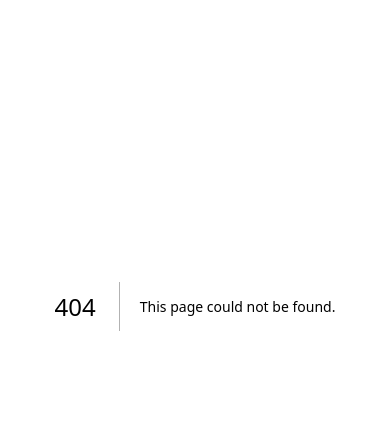
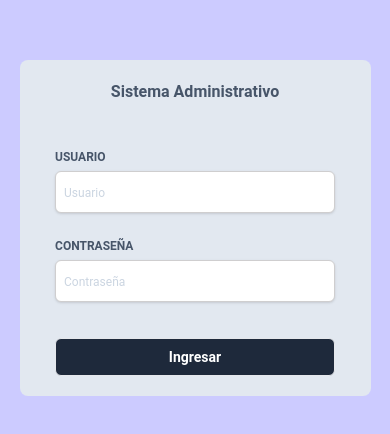
Before and after one commit to Azazek6/app-maky-shop, a Next.js app: page /admin in a window 390 px wide. Before the commit this address had no page. Shown: the part 116-550 px from the top of the page. Built offline with nearby package versions, Linux system fonts and the light colour scheme; a small style sheet from the web is missing.

Commit message:
responsive login administrativo

```diff
--- a/src/components/Admin/Navegation/SideBarContent.js
+++ b/src/components/Admin/Navegation/SideBarContent.js
@@ -104,7 +104,7 @@ const SideBarContent = ({ children }) => {
             />
             <p className="text-xs text-[#606879]">ADMINISTRADOR</p>
             <Link
-              href="/"
+              href="/admin"
               className="text-sm text-[#FF5151] hover:opacity-70 hover:text-[#606879] transition-all duration-300 ease-in-out"
             >
               Cerrar sesi&oacute;n
--- a/src/pages/admin/signin.js
+++ b/src/pages/admin/index.js
@@ -16,9 +16,11 @@ const SignIn = () => {
         <title>Iniciar Sesion | Administracion</title>
       </Head>
       <div className="bg-[#cccbff] fixed top-0 left-0 w-full h-screen z-50">
-        <div className="mt-44 w-[25%] m-auto flex bg-[#e2e8f0] rounded-lg">
+        <div
+          className={`mt-44 w-[90%] md:w-[50%] lg:w-[30%] m-auto flex bg-[#e2e8f0] rounded-lg`}
+        >
           <div className="w-[100%] p-5">
-            <h2 className="text-center text-xl text-[#475569] font-bold">
+            <h2 className="text-center text-base sm:text-xl text-[#475569] font-bold">
               Sistema Administrativo
             </h2>
             <form onSubmit={handleSubmit}>
@@ -52,7 +54,7 @@ const SignIn = () => {
               </div>
 
               <div className="w-[90%] m-auto flex mt-5">
-                <button className="w-[100%] mt-[16px] border bg-[#1e293b] p-2 text-white font-semibold rounded-md hover:opacity-80 transition-all duration-300 ease-in-out">
+                <button className="w-[100%] text-sm sm:text-lg mt-[16px] border bg-[#1e293b] p-2 text-white font-semibold rounded-md hover:opacity-80 transition-all duration-300 ease-in-out">
                   Ingresar
                 </button>
               </div>
```
